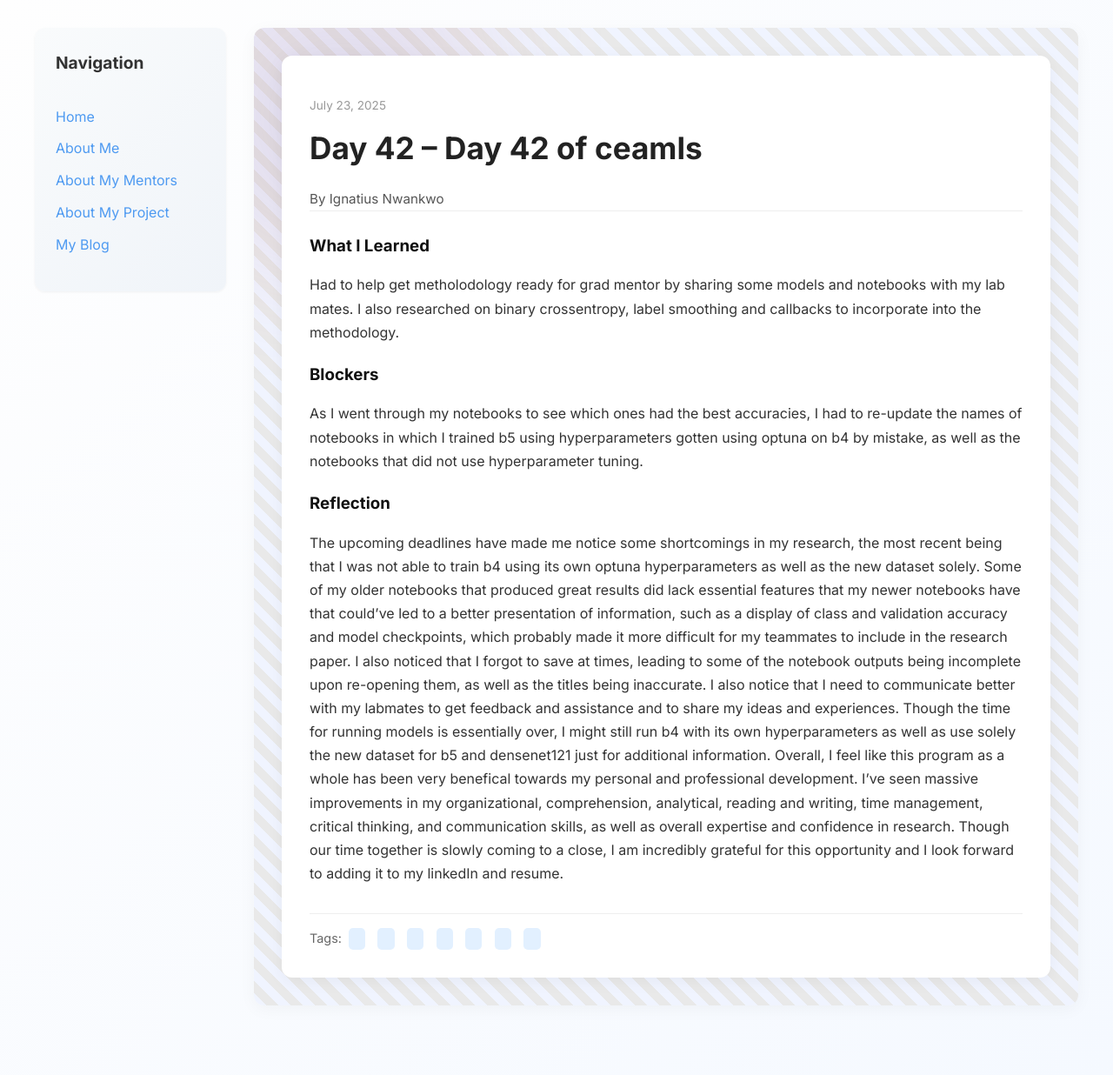
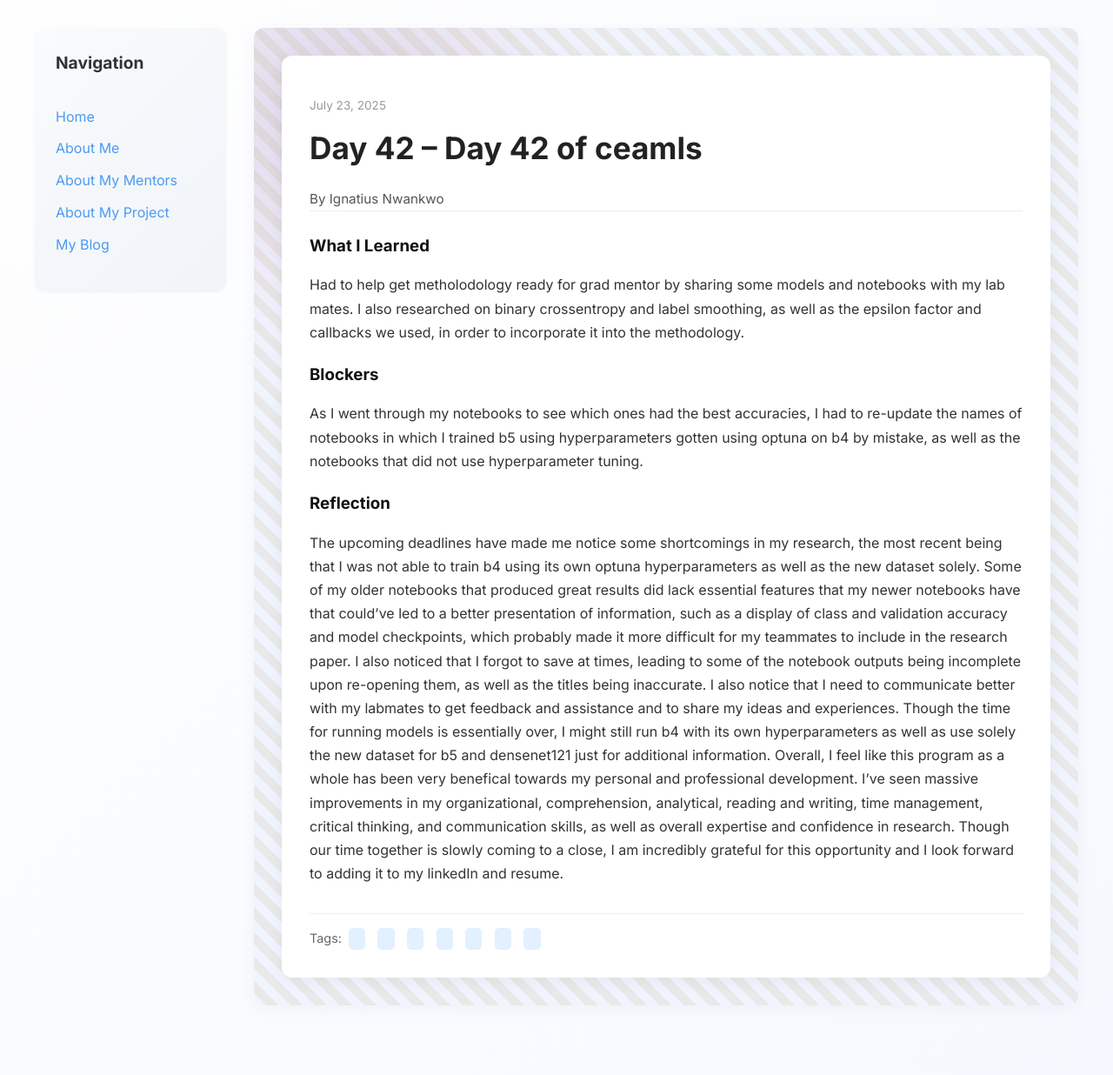
Before and after one commit to toxhi/toxhi.github.io, a Jekyll site: the page built from _posts/2025-07-23-day-42.md, in a window 1280 px wide. Shown: the whole page at 87% size. Built offline with Jekyll 4.4.1, drawn with Linux system fonts in a browser that asks for light colours.

Commit message:
Update 2025-07-23-day-42.md

```diff
--- a/_posts/2025-07-23-day-42.md
+++ b/_posts/2025-07-23-day-42.md
@@ -7,7 +7,7 @@
 tags: ["","","","","",""," "]
 
 what_i_learned: |
-  Had to help get metholodology ready for grad mentor by sharing some models and notebooks with my lab mates. I also researched on binary crossentropy, label smoothing and callbacks to incorporate into the methodology.
+  Had to help get metholodology ready for grad mentor by sharing some models and notebooks with my lab mates. I also researched on binary crossentropy and label smoothing, as well as the epsilon factor and callbacks we used, in order to incorporate it into the methodology.
 
 blockers: |
   As I went through my notebooks to see which ones had the best accuracies, I had to re-update the names of notebooks in which I trained b5 using hyperparameters gotten using optuna on b4 by mistake, as well as the notebooks that did not use hyperparameter tuning.
```
